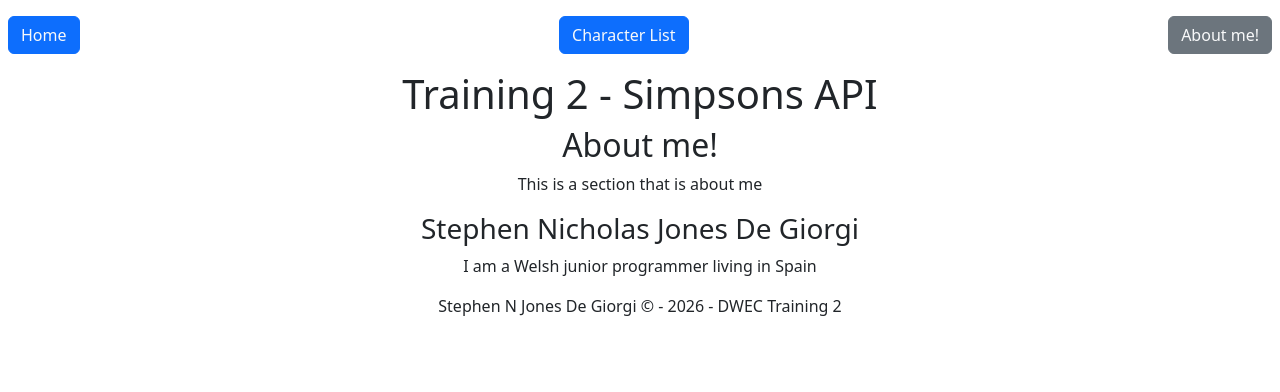
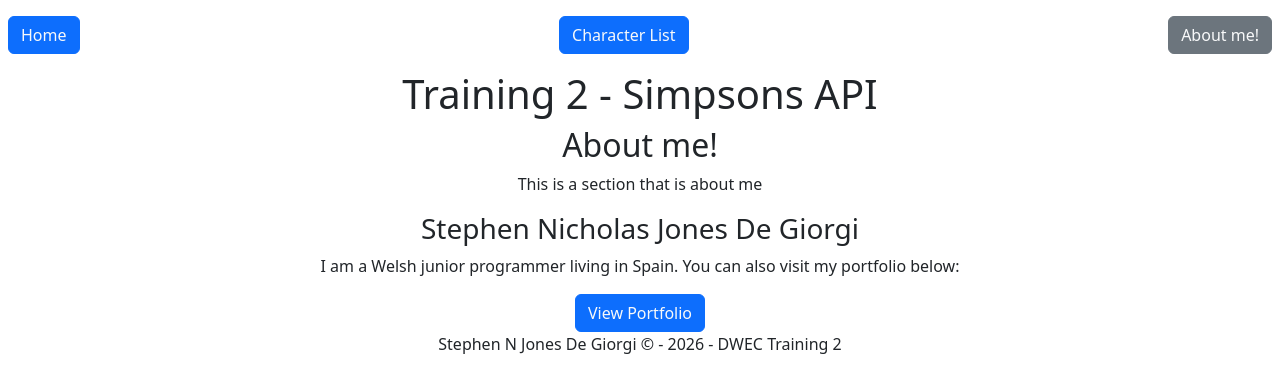
Before and after one commit to L0cksat/practice-simpson-api-dwec, an Angular app: page /about in a window 1280 px wide. Shown: the top 392 px of the page. Built offline with nearby package versions, Linux system fonts and the light colour scheme.

Commit message:
Update 2.5: Update about.html to check deploy and also updated deploy.yml to include remote_pass_key to VPS

```diff
--- a/src/app/pages/about/about.html
+++ b/src/app/pages/about/about.html
@@ -4,5 +4,8 @@
 <div class="text-center">
     <p>This is a section that is about me</p>
     <h3>Stephen Nicholas Jones De Giorgi</h3>
-    <p>I am a Welsh junior programmer living in Spain</p>
+    <p>I am a Welsh junior programmer living in Spain. You can also visit my portfolio below:</p>
+    <button class="btn-primary btn">
+        <a class="text-light text-decoration-none" href="https://stephennicholasjones.com">View Portfolio</a>
+    </button>
 </div>
```
